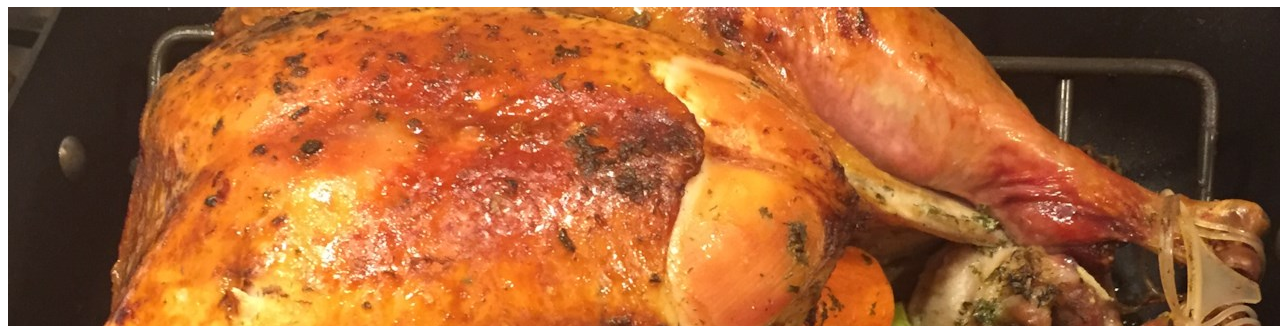
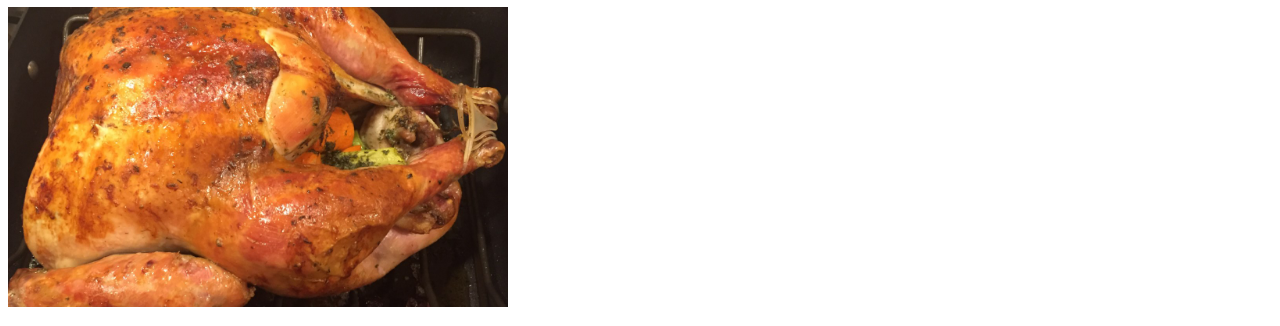
Before and after one commit to Kwaleyela-Ikafa/Odin-recipes, a plain HTML site: page Turkey_brine.html in a window 1280 px wide. Shown: the part 73-399 px from the top of the page. Drawn offline with Linux system fonts and the light colour scheme.

Commit message:
Update Turkey_brine.html

```diff
--- a/Turkey_brine.html
+++ b/Turkey_brine.html
@@ -8,7 +8,7 @@
 </head>
 <body>
     <h1>Turkey Brine</h1>
-    <img src="Turkey Brine.jpg" alt="Cooked Turkey Brine">
+    <img width="500" height="300" src="Turkey Brine.jpg" alt="Cooked Turkey Brine">
     <h1>Tasty Turkey Brine</h1>
     <p>This is a tasty brine for any poultry. It will make your bird very juicy, and gravy to die for!!<br>
         This is enough brine for a 10 to 18 pound turkey.</p>
```
